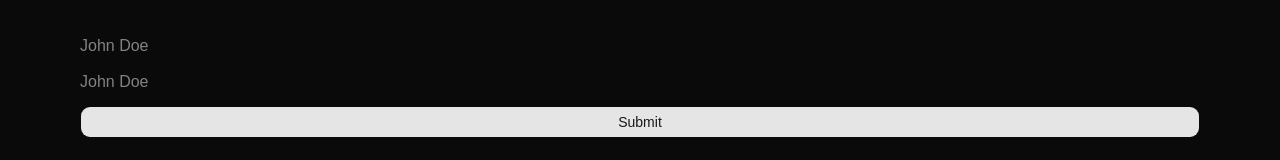
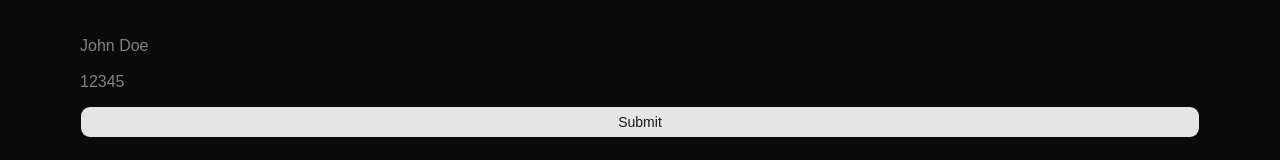
Before and after one commit to kenaudiel/react-tailwind-shadcn-playground, a React (Vite) app in the folder react-playground/: page / in a window 1280 px wide. Shown: the part 563-723 px from the top of the page. Built offline with nearby package versions, Linux system fonts and the light colour scheme.

Commit message:
implementing useref in forminput

```diff
--- a/react-playground/src/App.tsx
+++ b/react-playground/src/App.tsx
@@ -1,4 +1,4 @@
-import {useState} from 'react'
+import {useState, useRef} from 'react'
 import { CardImage } from "./components/cardimage";
 import Navbar from "./components/navbar";
 import { ThemeProvider } from "./components/ui/theme-provider";
@@ -40,6 +40,8 @@ export default function App(){
   })
   const [error, setError] = useState<string>("")
 
+  const inputRef = useRef<HTMLInputElement | null>(null)
+
   function handleChange(e:React.ChangeEvent<HTMLInputElement>){
     setForm(prev => {
       return {...prev, [e.target.name]:e.target.value}
@@ -51,6 +53,13 @@ export default function App(){
       if(form.username === "" || form.password === ""){
         setError("Error Woi")
       }
+
+      console.log(form)
+
+      setForm(prev => {
+        return {...prev, username:"", password:""}
+      })
+      inputRef.current?.focus();
     }
 
 	return(
@@ -67,8 +76,8 @@ export default function App(){
 
       <section className="p-20">
         <form onSubmit={handleSubmit} className="flex flex-col gap-3 ">
-          <FormInput name="username" placeholder="John Doe" value={form.username} onChange={handleChange}/>
-          <FormInput name="username" placeholder="John Doe" value={form.password} onChange={handleChange}/>
+          <FormInput ref={inputRef} name="username" placeholder="John Doe" value={form.username} onChange={handleChange}/>
+          <FormInput name="password" placeholder="12345" value={form.password} onChange={handleChange}/>
           {error && <p>{error}</p>}
           <SubmitButton />
         </form>
--- a/react-playground/src/components/form-input.tsx
+++ b/react-playground/src/components/form-input.tsx
@@ -1,12 +1,13 @@
 type FormInputProps = {
+    ref?:React.RefObject<HTMLInputElement | null>
     name?:string,
     placeholder?:string,
     value?:string,
     onChange?:(e:React.ChangeEvent<HTMLInputElement>) => void
 }
 
-export default function FormInput({name, placeholder, value, onChange}:FormInputProps){
+export default function FormInput({ref, name, placeholder, value, onChange}:FormInputProps){
     return(
-        <input name={name} placeholder={placeholder} value={value} onChange={onChange} />
+        <input ref={ref} name={name} placeholder={placeholder} value={value} onChange={onChange} />
     );
 }
```
